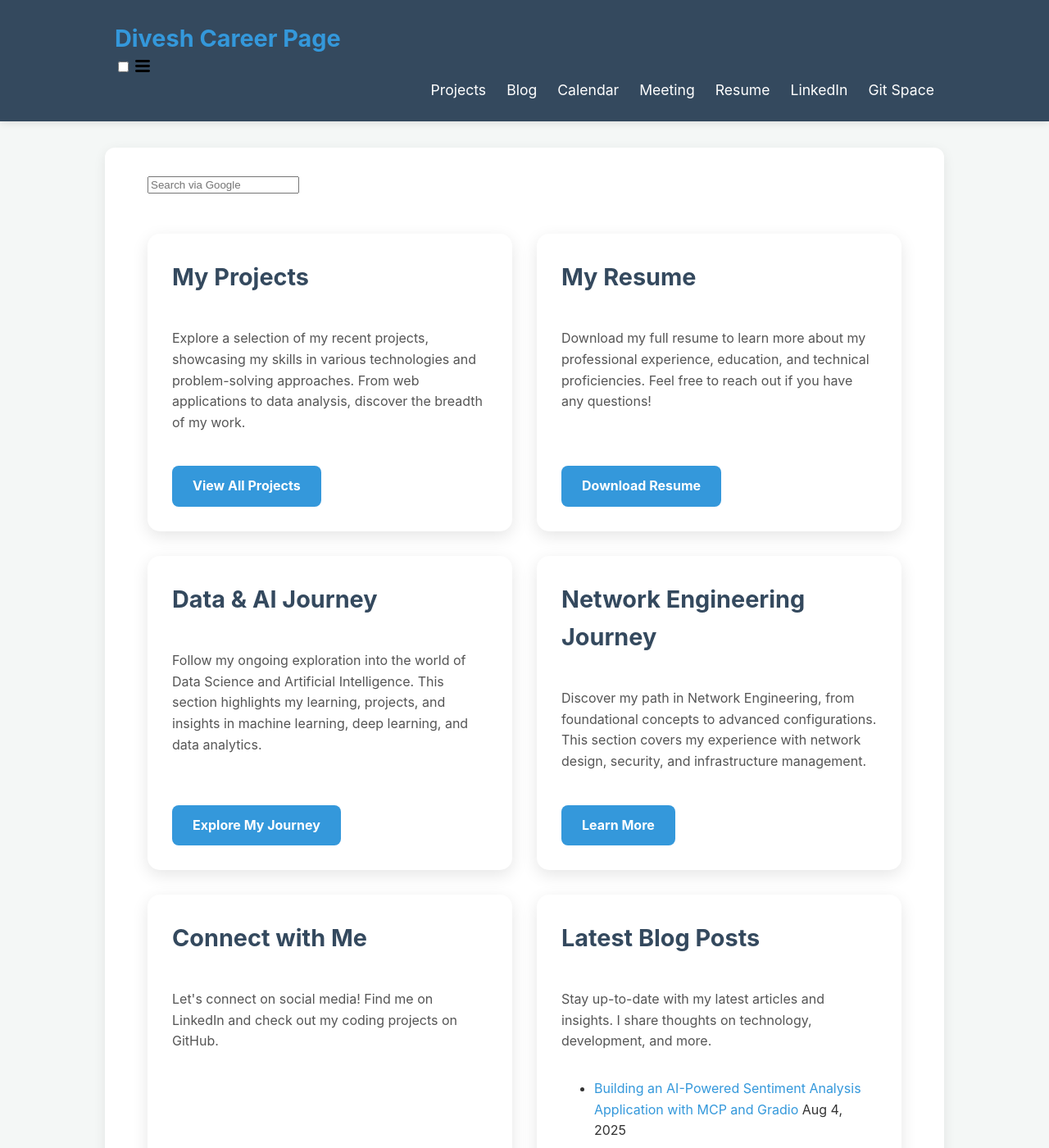
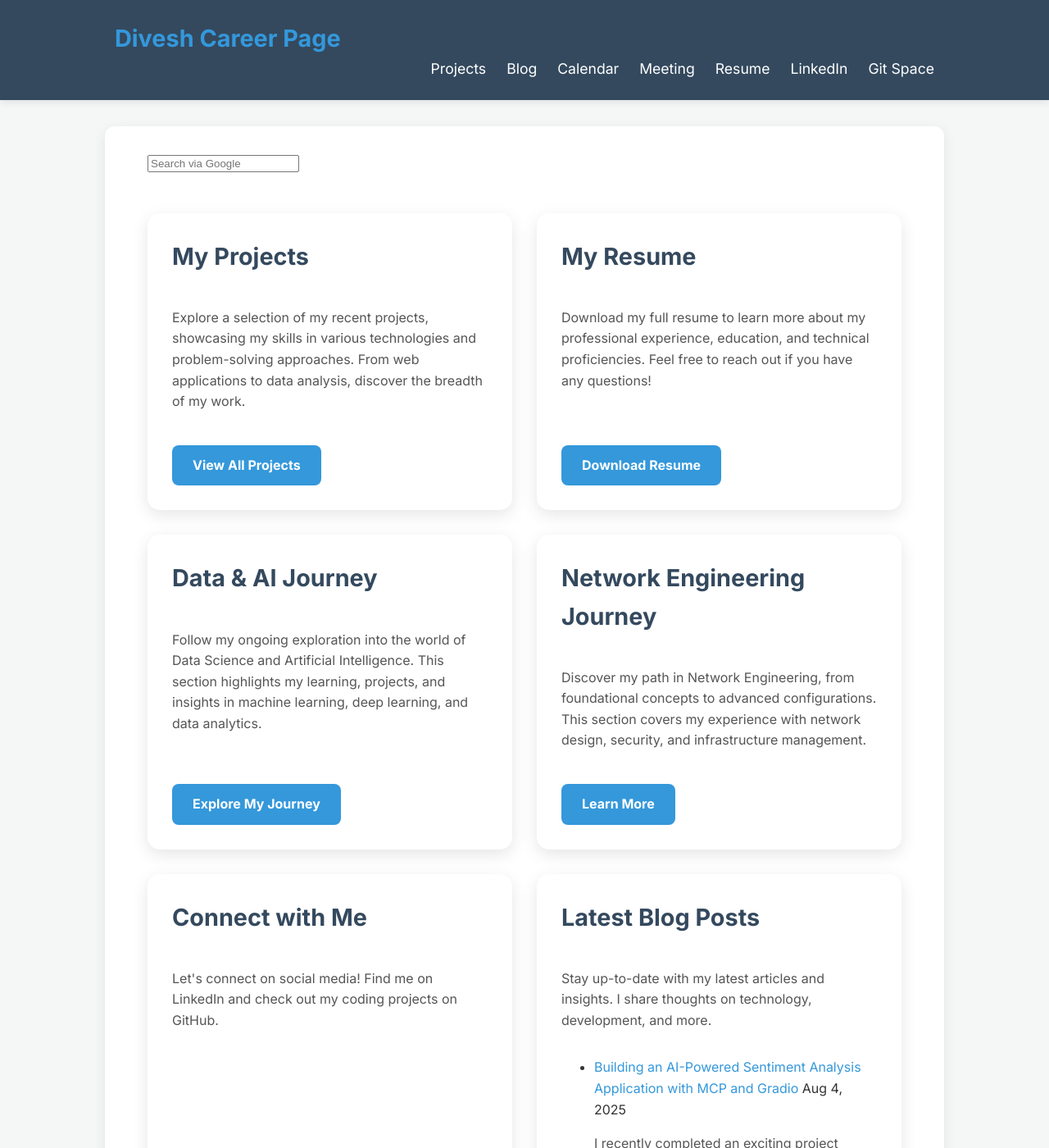
Before and after one commit to dikuso/dikuso.github.io, a Jekyll site: the page built from index.markdown, in a window 1280 px wide and 1400 px high. Shown: the whole window at 82% size. Built offline with Jekyll 4.4.1, drawn with Linux system fonts in a browser that asks for light colours.

Commit message:
updating style.scss

```diff
--- a/assets/css/style.scss
+++ b/assets/css/style.scss
@@ -1,5 +1,9 @@
 ---
+# This empty front matter block is necessary for Jekyll to process this file as SCSS
 ---
+
+/* Import Google Fonts - Inter */
+@import url('https://fonts.googleapis.com/css2?family=Inter:wght@300;400;700&display=swap');
 
 /* Basic Styles & Typography */
 body {
@@ -83,6 +87,10 @@ a:hover {
 }
 
 .site-nav {
+  display: flex; /* Use flexbox for alignment */
+  justify-content: space-between; /* Space title and nav items */
+  align-items: center; /* Vertically align items */
+
   ul {
     list-style: none;
     padding: 0;
@@ -118,6 +126,63 @@ a:hover {
     }
   }
 }
+
+/* Mobile Menu Icon Styling */
+.nav-trigger {
+  display: none; /* Hide the actual checkbox */
+}
+
+.menu-icon {
+  display: none; /* Hidden by default on desktop */
+  cursor: pointer;
+  padding: 10px;
+  svg {
+    fill: white;
+    transition: transform 0.3s ease;
+  }
+}
+
+/* Show menu icon on smaller screens */
+@media (max-width: 768px) {
+  .site-nav {
+    flex-direction: column;
+    align-items: flex-start;
+  }
+  .site-nav .site-title {
+    width: 100%;
+    text-align: center;
+    margin-bottom: 15px;
+  }
+  .menu-icon {
+    display: block; /* Show hamburger icon */
+    position: absolute;
+    right: 20px;
+    top: 50%;
+    transform: translateY(-50%);
+  }
+  .site-nav .trigger {
+    display: none; /* Hide menu items by default */
+    width: 100%;
+    text-align: center;
+    margin-top: 15px;
+  }
+  .site-nav ul {
+    flex-direction: column;
+    width: 100%;
+    li {
+      margin: 10px 0;
+    }
+  }
+
+  /* When checkbox is checked, show the menu and transform icon */
+  .nav-trigger:checked + label .menu-icon svg {
+    transform: rotate(90deg); /* Example: rotate to make an 'X' or checkmark */
+  }
+  .nav-trigger:checked + label + .trigger {
+    display: block; /* Show menu */
+  }
+}
+
 
 /* Footer Styling */
 .site-footer {
@@ -461,13 +526,42 @@ a:hover {
     padding: 0 15px;
   }
 
-  .site-nav ul {
-    justify-content: center;
+  .site-nav {
+    flex-direction: column;
+    align-items: flex-start;
+  }
+  .site-nav .site-title {
+    width: 100%;
+    text-align: center;
+    margin-bottom: 15px;
+  }
+  .menu-icon {
+    display: block; /* Show hamburger icon */
+    position: absolute;
+    right: 20px;
+    top: 50%;
+    transform: translateY(-50%);
+  }
+  .site-nav .trigger {
+    display: none; /* Hide menu items by default */
+    width: 100%;
+    text-align: center;
     margin-top: 15px;
   }
+  .site-nav ul {
+    flex-direction: column;
+    width: 100%;
+    li {
+      margin: 10px 0;
+    }
+  }
 
-  .site-nav li {
-    margin: 0 10px;
+  /* When checkbox is checked, show the menu and transform icon */
+  .nav-trigger:checked + label .menu-icon svg {
+    transform: rotate(90deg); /* Example: rotate to make an 'X' or checkmark */
+  }
+  .nav-trigger:checked + label + .trigger {
+    display: block; /* Show menu */
   }
 
   .page-content, .post-content {
```
